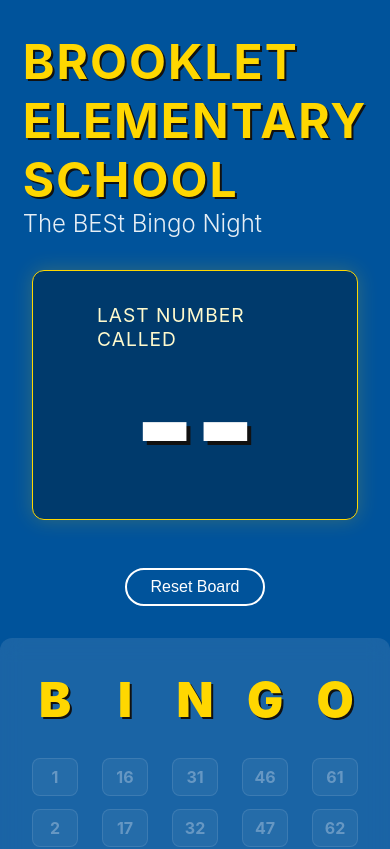
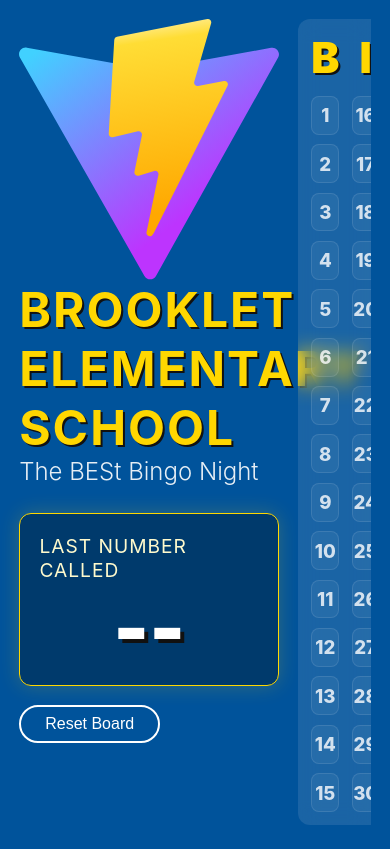
Before and after one commit to wgiddens/bes-bingo-night, a React (Vite) app: page / in a window 390 px wide. Shown: the top 849 px of the page. Built offline with nearby package versions, Linux system fonts and the light colour scheme.

Commit message:
feat: Redesign app layout with a responsive two-column shell and improved styling

```diff
--- a/src/App.jsx
+++ b/src/App.jsx
@@ -49,8 +49,10 @@ function App() {
   };
 
   return (
-    <>
-      <header>
+    <div className="app-shell">
+      <aside className="left-panel">
+        <header className="brand">
+          <img src="/vite.svg" alt="Brooklet Elementary School logo" className="logo" />
           <h1>Brooklet Elementary School</h1>
           <div className="subheading">The BESt Bingo Night</div>
         </header>
@@ -65,8 +67,12 @@ function App() {
         <div className="controls">
           <button className="reset-btn" onClick={openResetModal}>Reset Board</button>
         </div>
+      </aside>
 
+      <section className="right-panel">
         <Board calledNumbers={calledNumbers} toggleNumber={toggleNumber} />
+      </section>
+
       <Modal
         isOpen={showResetModal}
         title="Confirm Reset"
@@ -74,7 +80,7 @@ function App() {
         onConfirm={confirmReset}
         onCancel={cancelReset}
       />
-    </>
+    </div>
   )
 }
 
--- a/src/index.css
+++ b/src/index.css
@@ -13,6 +13,10 @@
   --border-radius: 12px;
 }
 
+html, body, #root {
+  height: 100%;
+}
+
 body {
   margin: 0;
   font-family: 'Inter', system-ui, -apple-system, sans-serif;
@@ -23,11 +27,35 @@ body {
 
 #root {
   width: 100%;
-  padding: 2rem;
+  height: 100%;
+}
+
+/* App shell: two columns, full height, no scrolling */
+.app-shell {
+  height: 100vh;
+  width: 100%;
   box-sizing: border-box;
+  display: grid;
+  grid-template-columns: clamp(260px, 28vw, 420px) 1fr;
+  grid-auto-rows: 1fr;
+  gap: 1.2rem;
+  padding: 1.2rem;
+  overflow: hidden;
+}
+
+.left-panel {
   display: flex;
   flex-direction: column;
-  align-items: center;
+  gap: 1.2rem;
+  min-height: 0; /* allow flex children to shrink */
+}
+
+.right-panel {
+  min-width: 0; /* prevent overflow due to grid */
+  min-height: 0;
+  display: flex;
+  flex-direction: column;
+  overflow: hidden;
 }
 
 /* Typography */
@@ -44,12 +72,16 @@ h1 {
   font-size: 1.5rem;
   font-weight: 300;
   opacity: 0.9;
-  margin-bottom: 2rem;
+  margin-bottom: 0.5rem;
+}
+
+.brand {
+  display: flex;
+  flex-direction: column;
 }
 
 /* Controls */
 .controls {
-  margin-bottom: 2rem;
   display: flex;
   gap: 1rem;
 }
@@ -76,9 +108,8 @@ button.reset-btn:hover {
   display: flex;
   flex-direction: column;
   align-items: center;
-  margin-bottom: 3rem;
   background: rgba(0, 0, 0, 0.3);
-  padding: 2rem 4rem;
+  padding: 1.2rem;
   border-radius: var(--border-radius);
   border: 1px solid var(--color-yellow);
   box-shadow: 0 0 20px rgba(255, 215, 0, 0.2);
@@ -93,7 +124,7 @@ button.reset-btn:hover {
 }
 
 .big-number {
-  font-size: 8rem;
+  font-size: clamp(3rem, 9vh, 9rem);
   font-weight: 900;
   line-height: 1;
   color: var(--color-white);
@@ -101,34 +132,33 @@ button.reset-btn:hover {
 }
 
 /* Board Layout */
-/* Ensure the board fits within the viewport */
+/* Right grid fills panel height with no scrolling */
 .bingo-board {
   display: grid;
   grid-template-columns: repeat(5, 1fr);
-  gap: 1.5rem;
+  gap: 0.8rem;
   width: 100%;
-  max-width: 1200px;
+  height: 100%;
   background: var(--card-bg);
-  padding: 2rem;
+  padding: 0.8rem;
   border-radius: var(--border-radius);
   backdrop-filter: blur(10px);
-  max-height: calc(100vh - 200px);
-  /* adjust for header and controls */
-  overflow-y: hidden;
+  overflow: hidden;
 }
 
 .column {
-  display: flex;
-  flex-direction: column;
-  gap: 0.8rem;
+  display: grid;
+  grid-template-rows: auto repeat(15, 1fr);
+  gap: 0.6rem;
+  min-height: 0;
 }
 
 .column-header {
-  font-size: 3rem;
+  font-size: clamp(1.6rem, 5vh, 3rem);
   font-weight: 900;
   text-align: center;
   color: var(--color-yellow);
-  margin-bottom: 1rem;
+  margin-bottom: 0.2rem;
   text-shadow: 2px 2px 0 var(--color-black);
 }
 
@@ -136,29 +166,27 @@ button.reset-btn:hover {
 .number-cell {
   background: rgba(255, 255, 255, 0.05);
   border: 1px solid rgba(255, 255, 255, 0.1);
-  color: rgba(255, 255, 255, 0.3);
-  font-size: clamp(1rem, 1.5vw, 1.5rem);
-  font-weight: 700;
-  padding: clamp(0.5rem, 1vw, 0.8rem);
-  text-align: center;
+  color: rgba(255, 255, 255, 0.8);
+  font-size: clamp(0.9rem, 2.2vh, 1.4rem);
+  font-weight: 800;
+  display: grid;
+  place-items: center;
   border-radius: 8px;
   cursor: pointer;
-  transition: all 0.15s ease-out;
+  transition: transform 0.12s ease-out, background 0.12s ease-out, color 0.12s ease-out;
   user-select: none;
+  min-height: 0;
 }
 
 .number-cell:hover {
   background: rgba(255, 255, 255, 0.15);
-  transform: scale(1.05);
 }
 
 .number-cell.active {
   background: var(--color-yellow);
   color: var(--color-black);
   border-color: var(--color-yellow);
-  box-shadow: 0 0 15px var(--color-yellow);
-  transform: scale(1.1);
-  z-index: 10;
+  box-shadow: 0 0 10px var(--color-yellow);
 }
 
 .modal-overlay {
```
Lines whose indentation alone changed are shown as unchanged.
